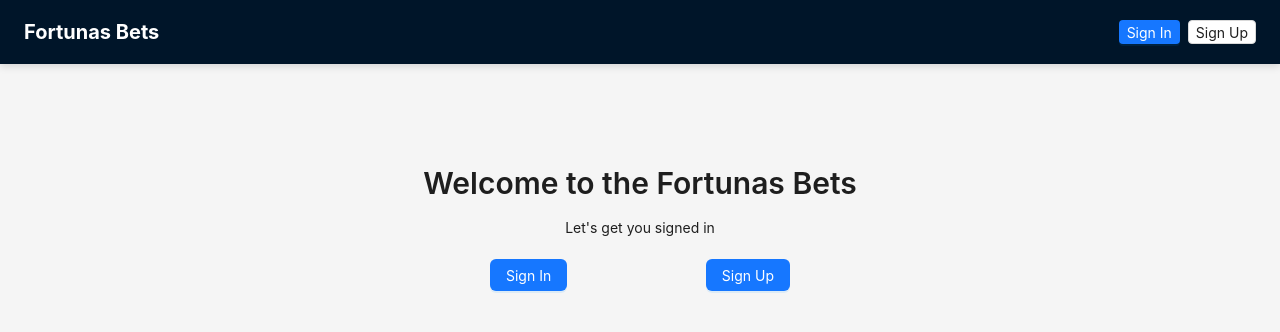
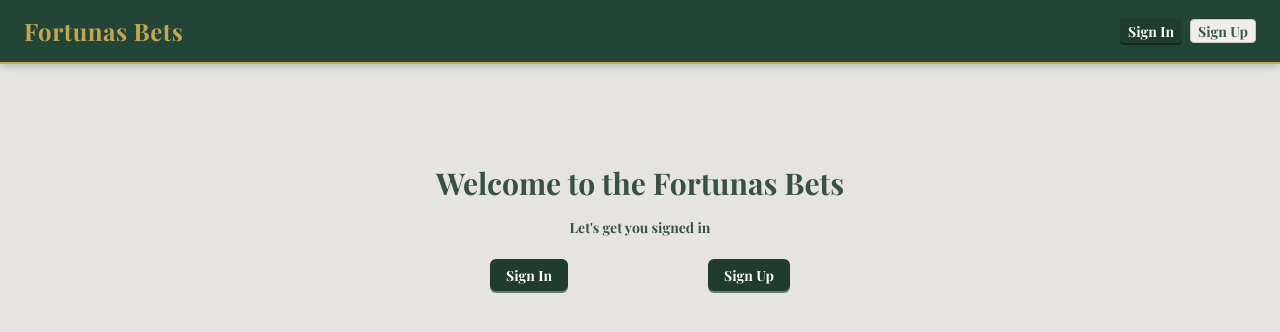
Before and after one commit to mremigio331/FortunasBetWebsite, a React app: page / in a window 1280 px wide. Shown: the top 332 px of the page. Built offline with nearby package versions, Linux system fonts and the light colour scheme.

Commit message:
Adding a Roman theme to the website.

```diff
--- a/src/App.js
+++ b/src/App.js
@@ -1,5 +1,5 @@
 import React, { useState } from "react";
-import { Layout, Alert } from "antd";
+import { Layout, Alert, ConfigProvider } from "antd";
 import {
   BrowserRouter as Router,
   Routes,
@@ -16,6 +16,14 @@ import CreateRoom from "./pages/rooms/CreateRoom";
 import { UserAuthenticationContext } from "./provider/UserAuthenticationProvider";
 import PageNavigationBar from "./components/PageNavigationBar";
 import ProtectedRoute from "./components/auth/ProtectedRoute";
+import { fortunasTheme } from "./fortunasTheme";
+
+// Import Google Fonts for modern/classical look
+const fontLink = document.createElement("link");
+fontLink.href =
+  "https://fonts.googleapis.com/css2?family=Playfair+Display:wght@700&family=Inter:wght@400;600&display=swap";
+fontLink.rel = "stylesheet";
+document.head.appendChild(fontLink);
 
 const { Header, Content } = Layout;
 
@@ -97,6 +105,7 @@ const App = () => {
   };
 
   return (
+    <ConfigProvider theme={fortunasTheme.light}>
       <Router>
         <Layout style={{ minHeight: "100vh" }}>
           {isAuthenticated && !sideHidden && !isMobile && (
@@ -151,6 +160,7 @@ const App = () => {
           )}
         </Layout>
       </Router>
+    </ConfigProvider>
   );
 };
 
--- a/src/components/Navbar.js
+++ b/src/components/Navbar.js
@@ -85,23 +85,27 @@ const Navbar = () => {
     <div
       style={{
         width: "100%",
-        backgroundColor: "#001529",
+        backgroundColor: "#234537", // Deep modern green
         display: "flex",
         justifyContent: "space-between",
         alignItems: "center",
         padding: "0 24px",
         height: "100%",
+        borderBottom: "2px solid #C4A651", // Gold accent underline
+        boxShadow: "0 2px 8px rgba(31,60,45,0.08)",
       }}
     >
       <div
         style={{
-          color: "white",
-          fontSize: "20px",
+          color: "#C4A651",
+          fontSize: "24px",
           fontWeight: "bold",
+          fontFamily: "'Playfair Display', serif",
           backgroundColor: "transparent",
+          letterSpacing: "0.02em",
         }}
       >
-        <Link to="/" style={{ color: "white", textDecoration: "none" }}>
+        <Link to="/" style={{ color: "#C4A651", textDecoration: "none" }}>
           Fortunas Bets
         </Link>
       </div>
--- /dev/null
+++ b/src/fortunasTheme.js
@@ -0,0 +1,69 @@
+// fortunasTheme.js
+// Import and use this config in your App.js or main entry point with Ant Design's ConfigProvider
+
+export const fortunasTheme = {
+  light: {
+    token: {
+      colorPrimary: "#1F3C2D", // Dark Green
+      colorBgBase: "#F5F1E6", // Off-White
+      colorTextBase: "#1F3C2D",
+      colorLink: "#C4A651", // Gold
+      colorSuccess: "#C4A651",
+      colorWarning: "#C4A651",
+      colorError: "#C94A4A", // Deep red for errors
+      fontFamily:
+        "'Playfair Display', 'Merriweather', 'Times New Roman', Georgia, serif",
+    },
+    components: {
+      Button: {
+        colorPrimary: "#1F3C2D",
+        colorPrimaryHover: "#C4A651",
+        colorPrimaryActive: "#C4A651",
+        borderRadius: 6,
+      },
+      Card: {
+        colorBgContainer: "#F5F1E6",
+        colorBorderSecondary: "#1F3C2D",
+      },
+      Tag: {
+        colorSuccess: "#C4A651",
+        colorText: "#1F3C2D",
+      },
+    },
+  },
+  dark: {
+    token: {
+      colorPrimary: "#C4A651", // Gold as primary accent
+      colorBgBase: "#1F3C2D", // Deep green background
+      colorTextBase: "#F5F1E6", // Off-white text
+      colorLink: "#F5F1E6",
+      colorSuccess: "#C4A651",
+      colorWarning: "#F5F1E6",
+      colorError: "#E57373", // Softer red for dark mode
+      fontFamily:
+        "'Playfair Display', 'Merriweather', 'Times New Roman', Georgia, serif",
+    },
+    components: {
+      Button: {
+        colorPrimary: "#C4A651",
+        colorPrimaryHover: "#F5F1E6",
+        colorPrimaryActive: "#F5F1E6",
+        borderRadius: 6,
+      },
+      Card: {
+        colorBgContainer: "#22382A", // Slightly lighter dark green for cards
+        colorBorderSecondary: "#C4A651",
+      },
+      Tag: {
+        colorSuccess: "#C4A651",
+        colorText: "#F5F1E6",
+      },
+    },
+  },
+};
+
+// Usage example (in App.js):
+// import { ConfigProvider } from 'antd';
+// import { fortunasTheme } from './fortunasTheme';
+// <ConfigProvider theme={fortunasTheme.light}>...</ConfigProvider>
+// <ConfigProvider theme={fortunasTheme.dark}>...</ConfigProvider>
--- a/src/pages/rooms/AllRooms.js
+++ b/src/pages/rooms/AllRooms.js
@@ -126,6 +126,13 @@ const AllRooms = () => {
   const RoomCard = ({ room }) => {
     const status = getRoomMembershipStatus(room);
 
+    // Tag for public/private
+    const publicTag = (
+      <Tag color={room.public ? "green" : "red"} style={{ marginRight: 4 }}>
+        {room.public ? "Public" : "Private"}
+      </Tag>
+    );
+
     const renderMembershipStatus = () => {
       if (status === "admin") {
         return (
@@ -202,8 +209,18 @@ const AllRooms = () => {
           >
             {room.room_name || "Unnamed Room"}
           </div>
-          <div style={{ color: "#666", fontSize: "12px", marginBottom: 8 }}>
-            ID: {room.room_id}
+          <div
+            style={{
+              color: "#666",
+              fontSize: "12px",
+              marginBottom: 8,
+              display: "flex",
+              alignItems: "center",
+              gap: 4,
+            }}
+          >
+            {publicTag}
+            <span>ID: {room.room_id}</span>
           </div>
         </div>
 
@@ -260,8 +277,22 @@ const AllRooms = () => {
           >
             {text || "Unnamed Room"}
           </div>
-          <div style={{ color: "#666", fontSize: "12px" }}>
-            ID: {record.room_id}
+          <div
+            style={{
+              color: "#666",
+              fontSize: "12px",
+              display: "flex",
+              alignItems: "center",
+              gap: 4,
+            }}
+          >
+            <Tag
+              color={record.public ? "green" : "red"}
+              style={{ marginRight: 4 }}
+            >
+              {record.public ? "Public" : "Private"}
+            </Tag>
+            <span>ID: {record.room_id}</span>
           </div>
         </div>
       ),
--- a/src/pages/rooms/Room.js
+++ b/src/pages/rooms/Room.js
@@ -503,6 +503,38 @@ const Room = () => {
     );
   }
 
+  // If the room is private and the user is not a member, show only the header and a message
+  if (room && !room.is_public && !isMember) {
+    return (
+      <div style={{ padding: "24px", maxWidth: "1200px", margin: "0 auto" }}>
+        <Row gutter={[24, 24]}>
+          <Col span={24}>
+            <Card style={{ marginBottom: 24, boxShadow: "0 2px 8px #f0f1f2" }}>
+              <RoomHeader
+                room={room}
+                isMember={isMember}
+                isMembershipFetching={isMembershipFetching}
+                currentUserId={currentUserId}
+                members={members}
+              />
+            </Card>
+          </Col>
+          <Col span={24}>
+            <Card>
+              <div
+                style={{ textAlign: "center", padding: "40px 0", fontSize: 18 }}
+              >
+                This is a private room. You must join and be accepted in the
+                room to view more details.
+              </div>
+            </Card>
+          </Col>
+        </Row>
+      </div>
+    );
+  }
+
+  // Otherwise, render the full room content
   return (
     <div style={{ padding: "24px", maxWidth: "1200px", margin: "0 auto" }}>
       <Row gutter={[24, 24]}>
```
Lines whose indentation alone changed are shown as unchanged.
